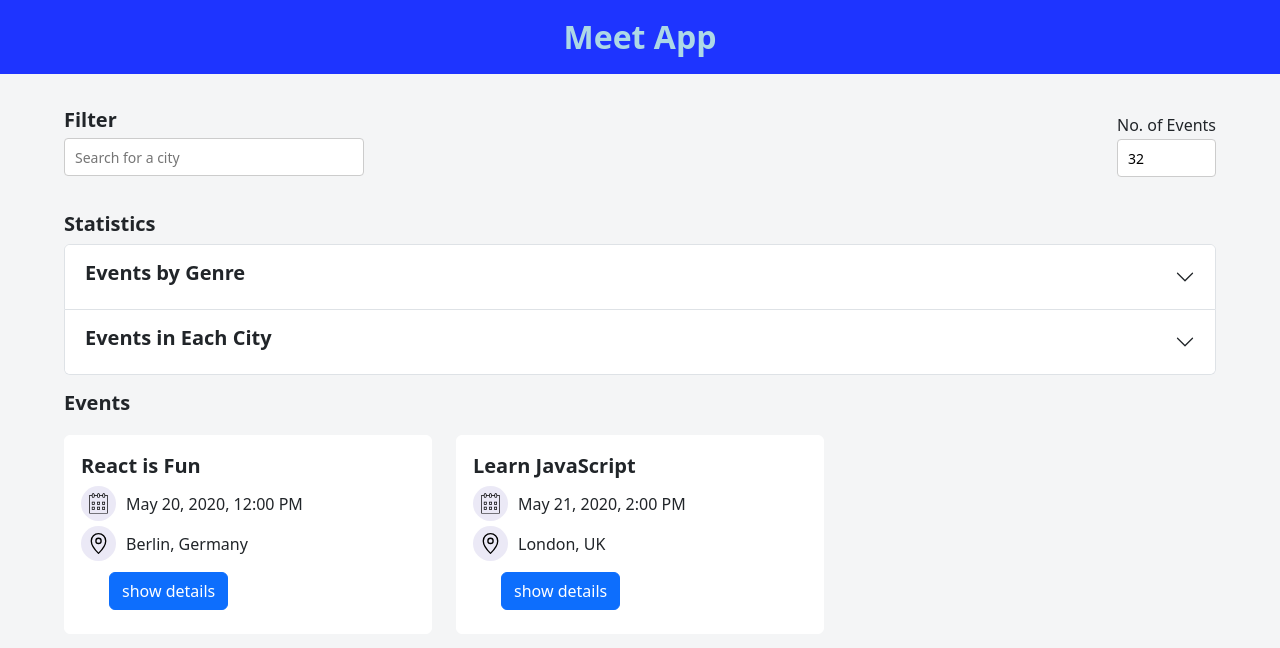
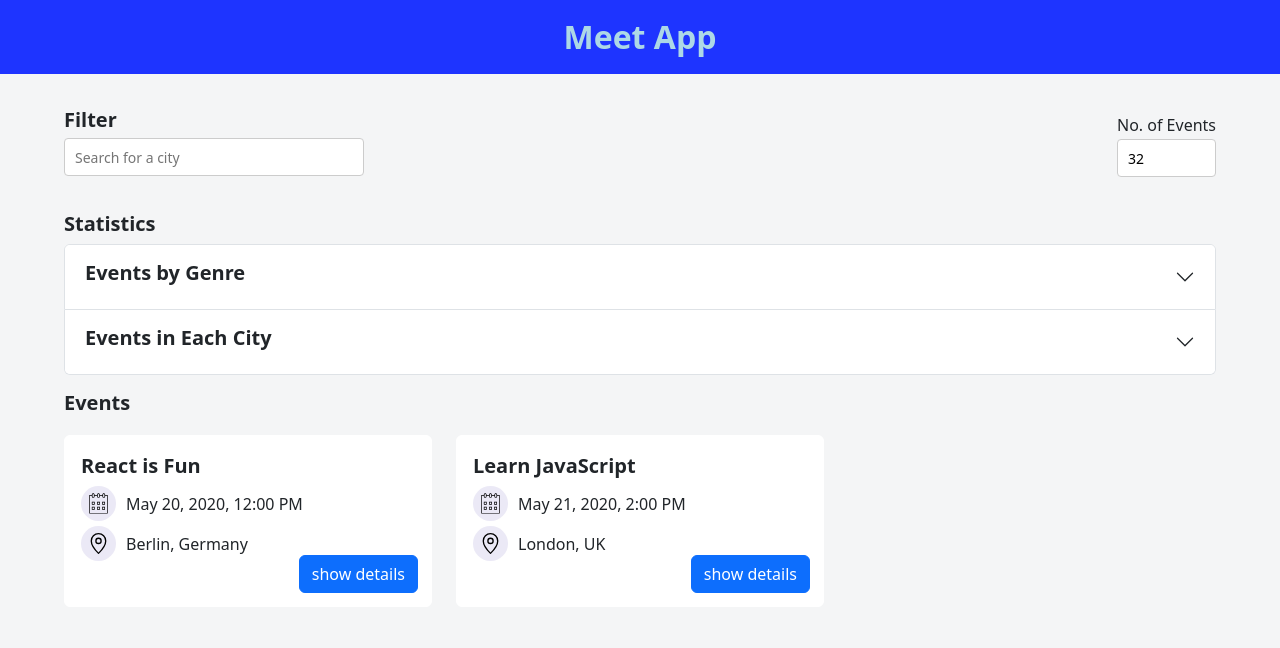
Before and after one commit to rmoise/meet, a React (Create React App) app: page / in a window 1280 px wide. Shown: the top 648 px of the page. Built offline with nearby package versions, Linux system fonts and the light colour scheme; what atatus-spa would draw is missing.

Commit message:
update card footer

```diff
--- a/src/App.css
+++ b/src/App.css
@@ -133,14 +133,14 @@ input[type='number'] {
 }
 
 .details-btn {
-/*   position: absolute;
+  position: absolute;
   right: 5px;
   bottom: 5px;
   padding: 5px 8px;
   border-radius: 4px;
   outline: none;
   cursor: pointer;
-  text-align: center; */
+  text-align: center;
 }
 
 .name {
--- a/src/Event.js
+++ b/src/Event.js
@@ -67,7 +67,7 @@ class Event extends Component {
                   {event.description}
                 </p>
               </div>
-              <Card.Footer>
+              <Card.Footer className='mt-4'>
                 <Button
                   className="mx-2 mb-2 details-btn btn-block"
                   onClick={this.handleDetailsToggled}
@@ -77,7 +77,7 @@ class Event extends Component {
               </Card.Footer>
             </>
           ) : (
-            <Card.Footer>
+            <Card.Footer className='mt-4'>
               <Button
                 className="mx-2 mb-2 details-btn"
                 onClick={this.handleDetailsToggled}
```
